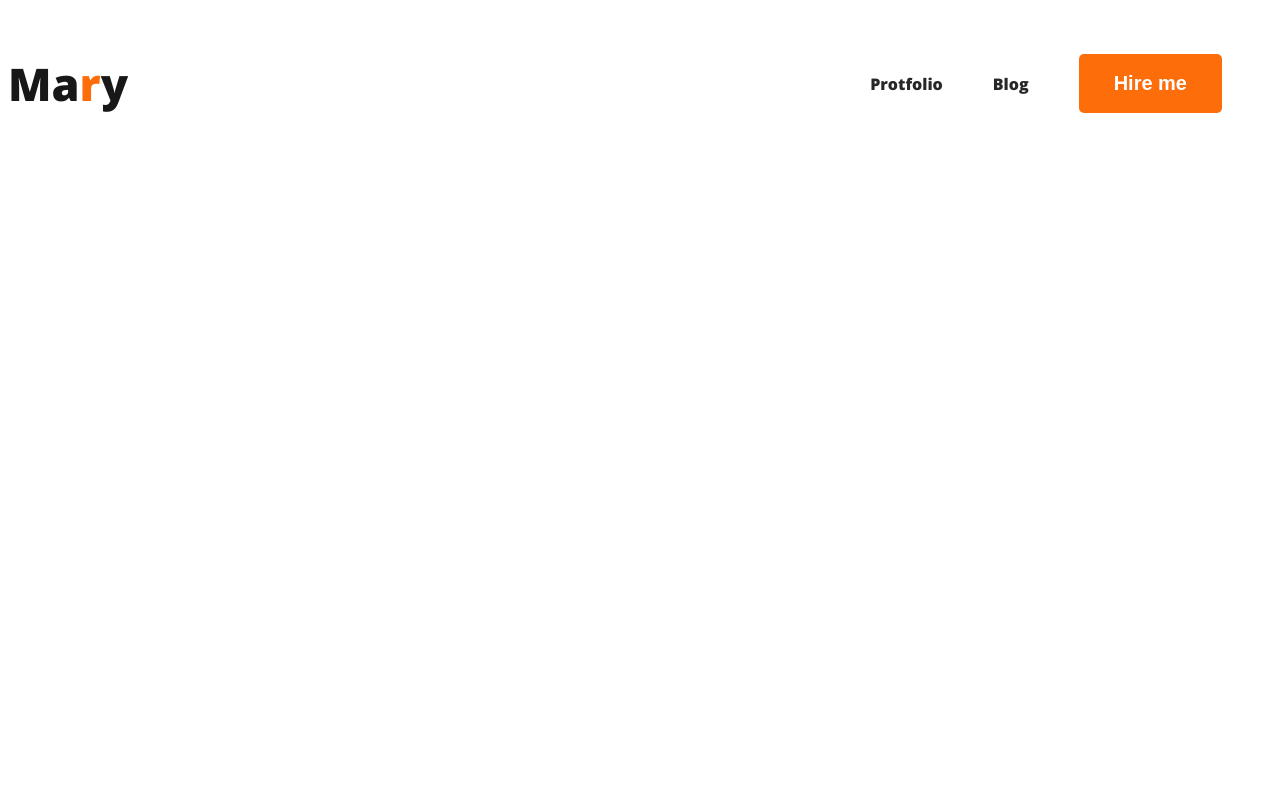
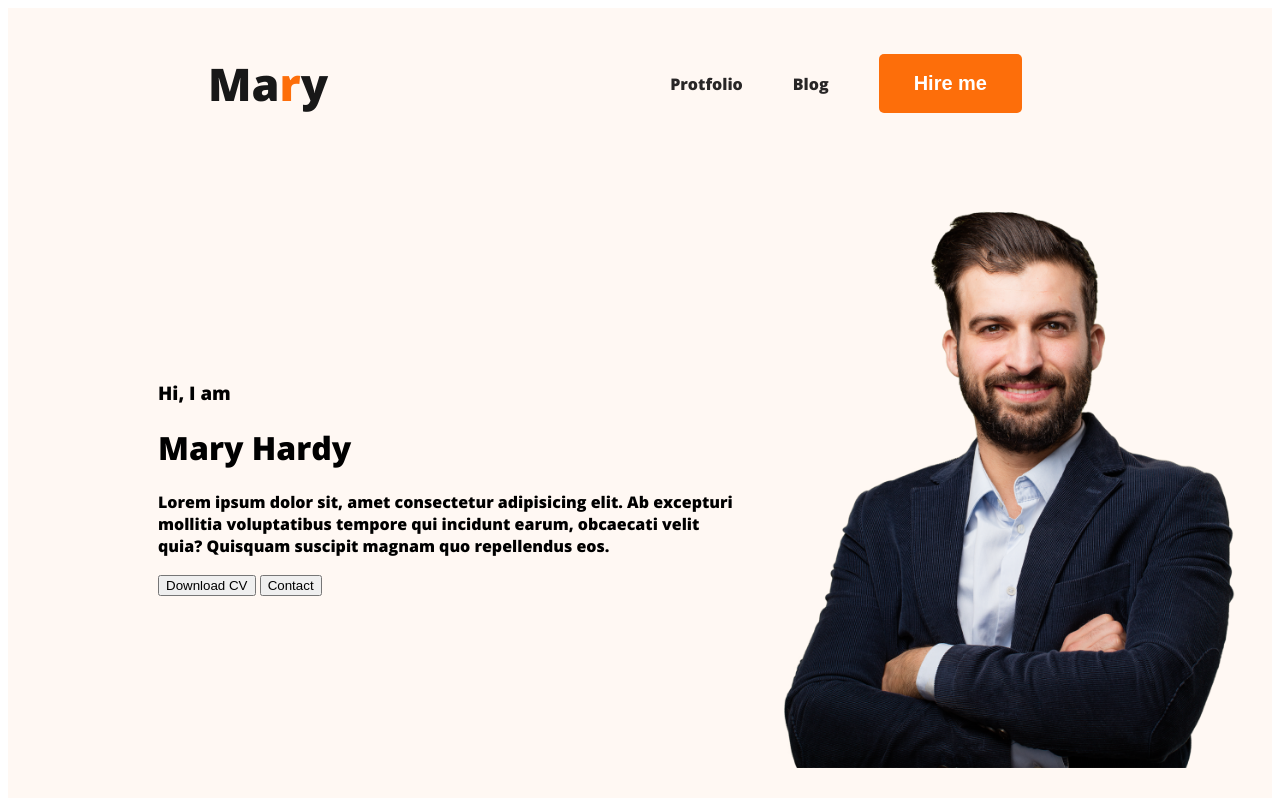
Before and after one commit to RafiulIslamJim/my-protfolio, a plain HTML site: page index.html in a window 1280 px wide. Drawn offline with nearby package versions, Linux system fonts and the light colour scheme.

Commit message:
again commited

```diff
--- a/index.html
+++ b/index.html
@@ -10,7 +10,7 @@
 <link rel="stylesheet" href="styles.css">
 </head>
 <body>
-  <header>
+  <header class = "header">
     <nav>
       <h3 class="nav-tittle">Ma<span class="pri-color">r</span>y</h3>
       <ul>
@@ -18,6 +18,16 @@
         <li><a href="">Blog</a></li>
         <li><button class="pri-button">Hire me</button></li>
     </nav>
+    <div class="banner">
+      <div class="banner-contant">
+        <h3 class="banner-greeting">Hi, I am</h3>
+        <h1 class="banner-title">Mary Hardy</h1>
+        <p>Lorem ipsum dolor sit, amet consectetur adipisicing elit. Ab excepturi mollitia voluptatibus tempore qui incidunt earum, obcaecati velit quia? Quisquam suscipit magnam quo repellendus eos.</p>
+        <button class="btn-primary">Download CV</button>
+        <button class="btn-primary">Contact</button>
+      </div>
+      <img class="profile-pic" src="images/hardy.png" alt="">
+    </div>
 
   </header>
   <main>
--- a/styles.css
+++ b/styles.css
@@ -19,6 +19,7 @@ nav{
   display: flex;
   justify-content: space-between;
  align-items: center;
+ margin: 0 200px;
 }
 .nav-tittle{
   color: var(--Dark-01, #181818);
@@ -37,3 +38,14 @@ nav a{
   text-decoration: none;
   color: #282626;
 }
+.header{
+    background-color:  #FFF8F3;
+}
+.banner{
+  padding: 30px 30px 30px 150px ;
+  display: flex;
+  align-items: center;
+}
+.banner .profile-pic{
+  width: 500px;
+}
```
